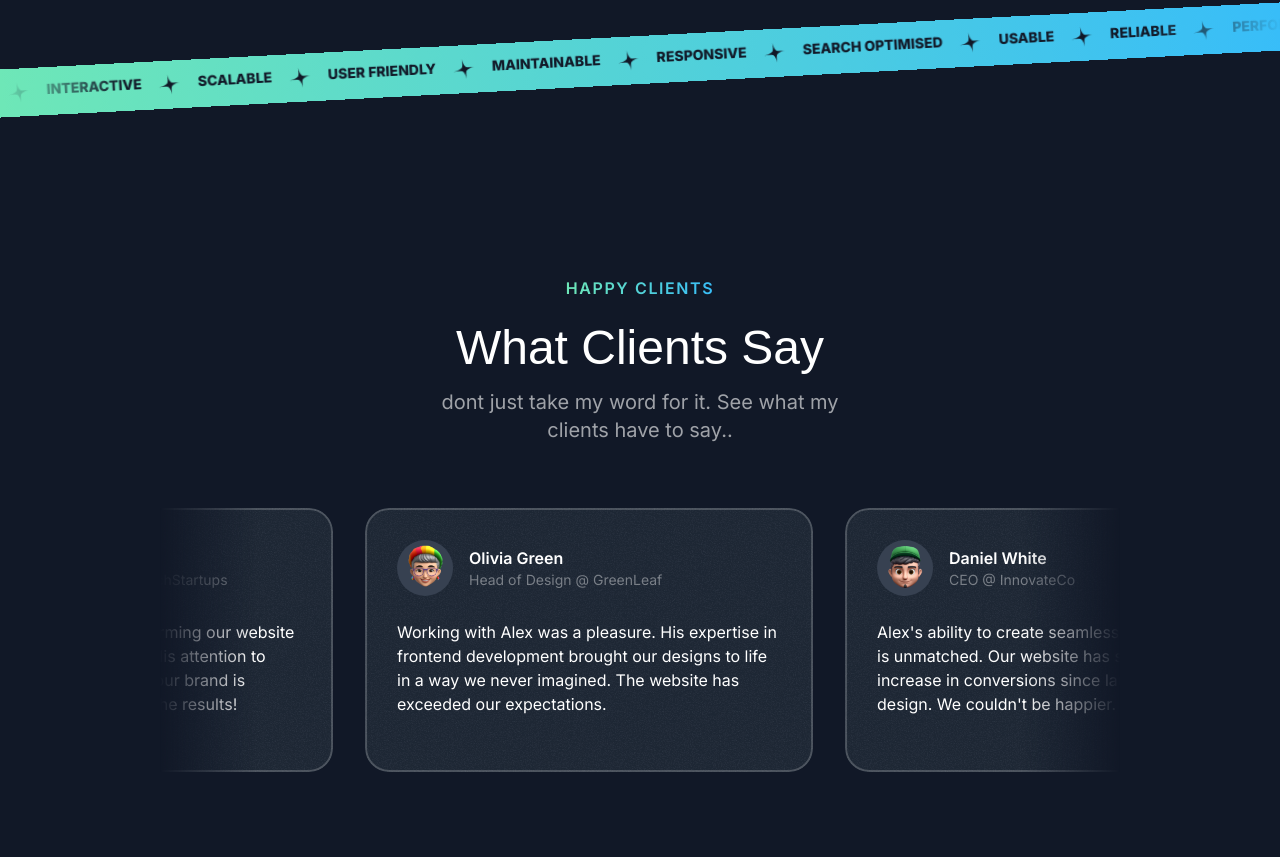
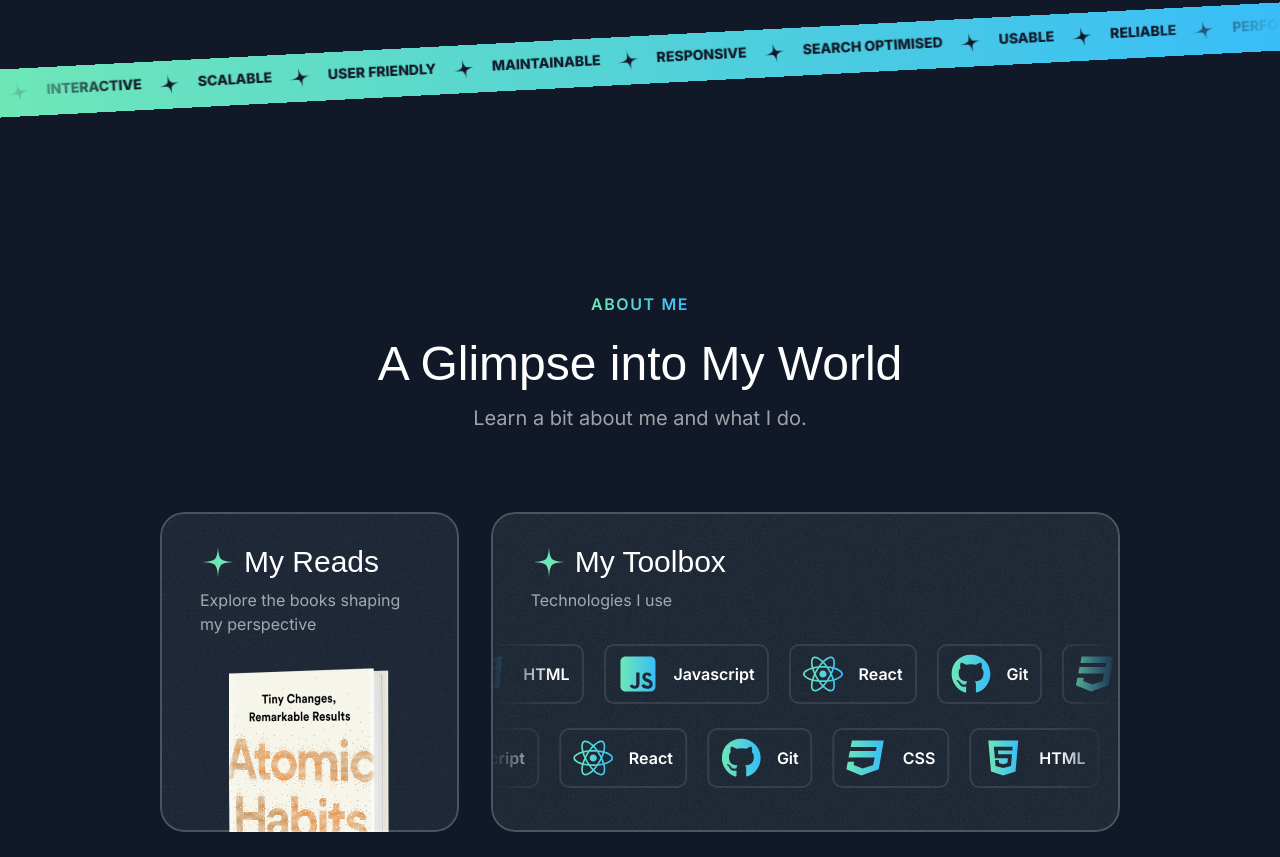
Before and after one commit to ZD12T4NT/zachary-distant, a Next.js app: page / in a window 1280 px wide. Shown: the part 5543-6400 px from the top of the page. Built offline with nearby package versions, Linux system fonts and the light colour scheme; a web font is replaced by a local one.

Commit message:
Testimonials Removed

```diff
--- a/src/app/page.tsx
+++ b/src/app/page.tsx
@@ -5,7 +5,7 @@
 import { HeroSection } from "@/sections/Hero";
 import { ProjectsSection } from "@/sections/Projects";
 import { TapeSection } from "@/sections/Tape";
-import { TestimonialsSection } from "@/sections/Testimonials";
+// import { TestimonialsSection } from "@/sections/Testimonials";
 
 export default function Home() {
 
@@ -15,7 +15,7 @@
       <HeroSection />
       <ProjectsSection />
       <TapeSection />
-      <TestimonialsSection />
+      {/* <TestimonialsSection /> */}
       <AboutSection />
       <ContactSection />
       <Footer />
```
